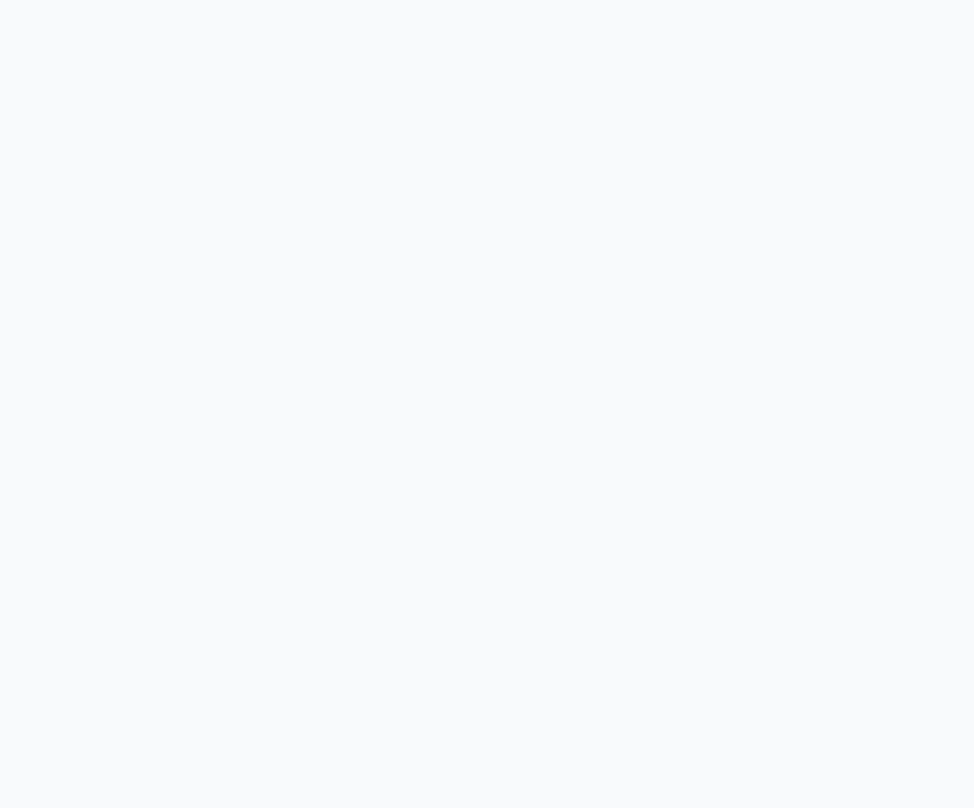
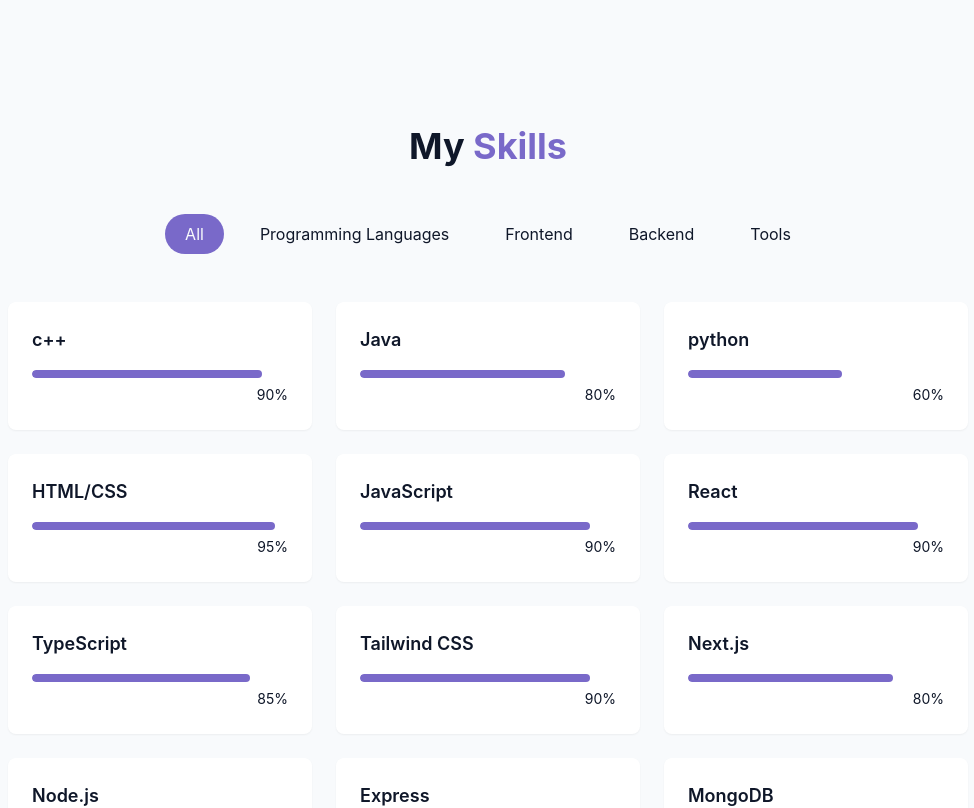
Before and after one commit to BhuviRoXx/portfolio, a React (Vite) app: page / in a window 1280 px wide. Shown: the part 1500-2308 px from the top of the page, without its empty margins (152-1126 px from the left). Before the commit the page ends 1530 px from the top, so only its background shows below. Built offline with nearby package versions, Linux system fonts and the light colour scheme.

Commit message:
skill section

```diff
--- /dev/null
+++ b/src/Components/SkillSection.jsx
@@ -0,0 +1,90 @@
+import { useState } from "react";
+import { cn } from "../lib/utlils";
+
+const skills = [
+  //Programing languages
+  { name: "c++", level: 90, category: "Programming languages" },
+  { name: "Java", level: 80, category: "Programming languages" },
+  { name: "python", level: 60, category: "Programming languages" },
+
+  // Frontend
+  { name: "HTML/CSS", level: 95, category: "frontend" },
+  { name: "JavaScript", level: 90, category: "frontend" },
+  { name: "React", level: 90, category: "frontend" },
+  { name: "TypeScript", level: 85, category: "frontend" },
+  { name: "Tailwind CSS", level: 90, category: "frontend" },
+  { name: "Next.js", level: 80, category: "frontend" },
+
+  // Backend
+  { name: "Node.js", level: 80, category: "backend" },
+  { name: "Express", level: 75, category: "backend" },
+  { name: "MongoDB", level: 70, category: "backend" },
+  { name: "PostgreSQL", level: 65, category: "backend" },
+  { name: "mysql", level: 60, category: "backend" },
+
+  // Tools
+  { name: "Git/GitHub", level: 90, category: "tools" },
+  { name: "Docker", level: 70, category: "tools" },
+  { name: "VS Code", level: 95, category: "tools" },
+];
+
+const categories = ["all","Programming languages", "frontend", "backend", "tools"];
+
+export const SkillsSection = () => {
+  const [activeCategory, setActiveCategory] = useState("all");
+
+  const filteredSkills = skills.filter(
+    (skill) => activeCategory === "all" || skill.category === activeCategory
+  );
+  return (
+    <section id="skills" className="py-24 px-4 relative bg-secondary/30">
+      <div className="container mx-auto max-w-5xl">
+        <h2 className="text-3xl md:text-4xl font-bold mb-12 text-center">
+          My <span className="text-primary"> Skills</span>
+        </h2>
+
+        <div className="flex flex-wrap justify-center gap-4 mb-12">
+          {categories.map((category, key) => (
+            <button
+              key={key}
+              onClick={() => setActiveCategory(category)}
+              className={cn(
+                "px-5 py-2 rounded-full transition-colors duration-300 capitalize",
+                activeCategory === category
+                  ? "bg-primary text-primary-foreground"
+                  : "bg-secondary/70 text-forefround hover:bd-secondary"
+              )}
+            >
+              {category}
+            </button>
+          ))}
+        </div>
+
+        <div className="grid grid-cols-1 sm:grid-cols-2 lg:grid-cols-3 gap-6">
+          {filteredSkills.map((skill, key) => (
+            <div
+              key={key}
+              className="bg-card p-6 rounded-lg shadow-xs card-hover"
+            >
+              <div className="text-left mb-4">
+                <h3 className="font-semibold text-lg"> {skill.name}</h3>
+              </div>
+              <div className="w-full bg-secondary/50 h-2 rounded-full overflow-hidden">
+                <div
+                  className="bg-primary h-2 rounded-full origin-left animate-[grow_1.5s_ease-out]"
+                  style={{ width: skill.level + "%" }}
+                />
+              </div>
+
+              <div className="text-right mt-1">
+                <span className="text-sm text-muted-foreground">
+                  {skill.level}%
+                </span>
+              </div>
+            </div>
+          ))}
+        </div>
+      </div>
+    </section>
+  );
+};
--- a/src/Pages/Home.jsx
+++ b/src/Pages/Home.jsx
@@ -1,6 +1,7 @@
 import { AboutSection } from "../Components/AboutSection"
 import { HeroSection } from "../Components/HeroSection"
 import { Navbar } from "../Components/NavBar"
+import { SkillsSection } from "../Components/SkillSection"
 import { StarBackGround } from "../Components/StarBackGround"
 import { ThemeToggle } from "../Components/ThemeToggle"
 
@@ -12,6 +13,7 @@
         <Navbar/>
         <HeroSection/>
         <AboutSection/>
+        <SkillsSection/>
     </div>
   )
 }
```
